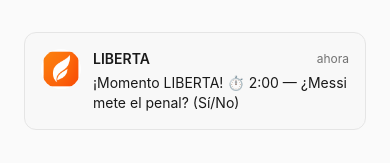
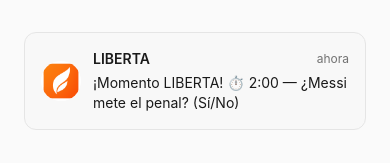
Before and after one commit to RBA123/POSTA, a React Native app: screen /Notifications in a window 390 px wide. Shown: the part 580-743 px from the top of the page. Built offline with nearby package versions, Linux system fonts and the light colour scheme.

Commit message:
refactor: update layout of notification component for improved alignment

```diff
--- a/screens/NotificationsScreen.tsx
+++ b/screens/NotificationsScreen.tsx
@@ -121,7 +121,7 @@
 
           {/* Example notification */}
           <View className="w-full p-4 bg-muted/50 rounded-[12px] border border-border mb-8 overflow-hidden">
-            <View className="flex-row items-start gap-3">
+            <View className="flex-row items-center gap-3">
               <Image source={libertaLogo} className="w-10 h-10 rounded-xl" />
               <View className="flex-1">
                 <View className="flex-row items-center justify-between mb-1">
```
